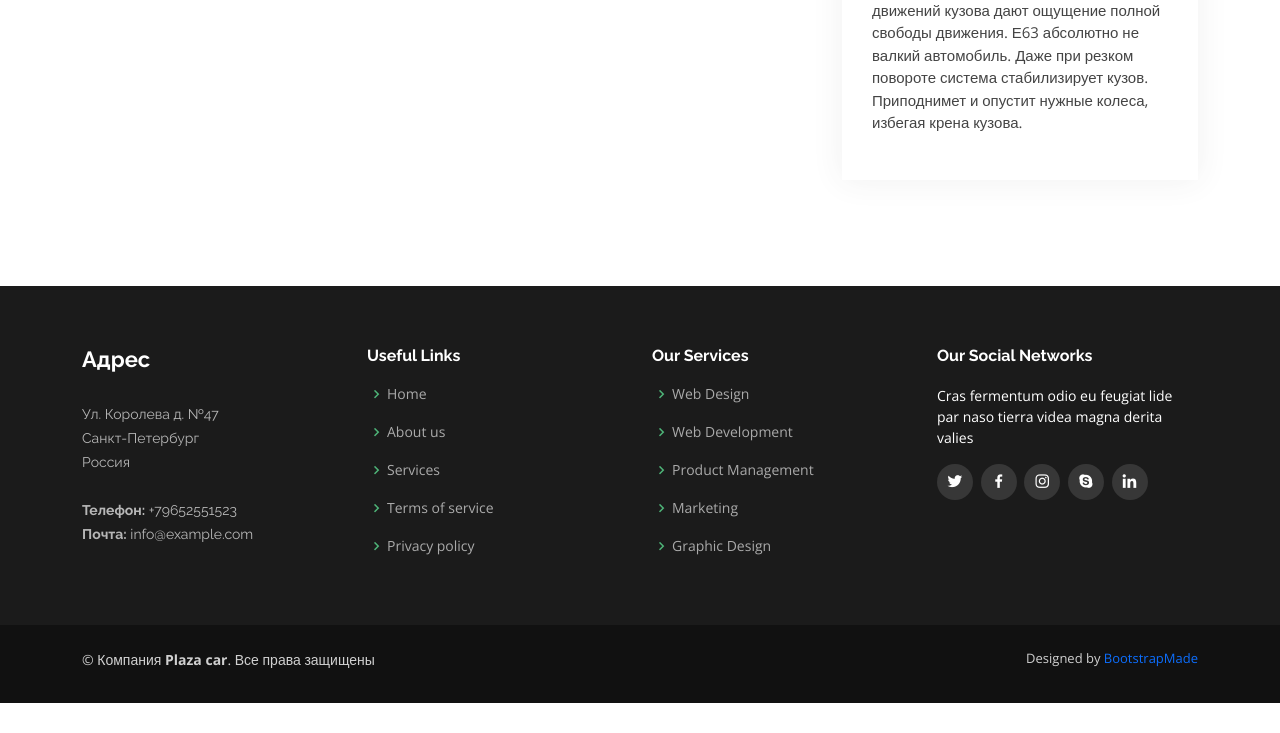
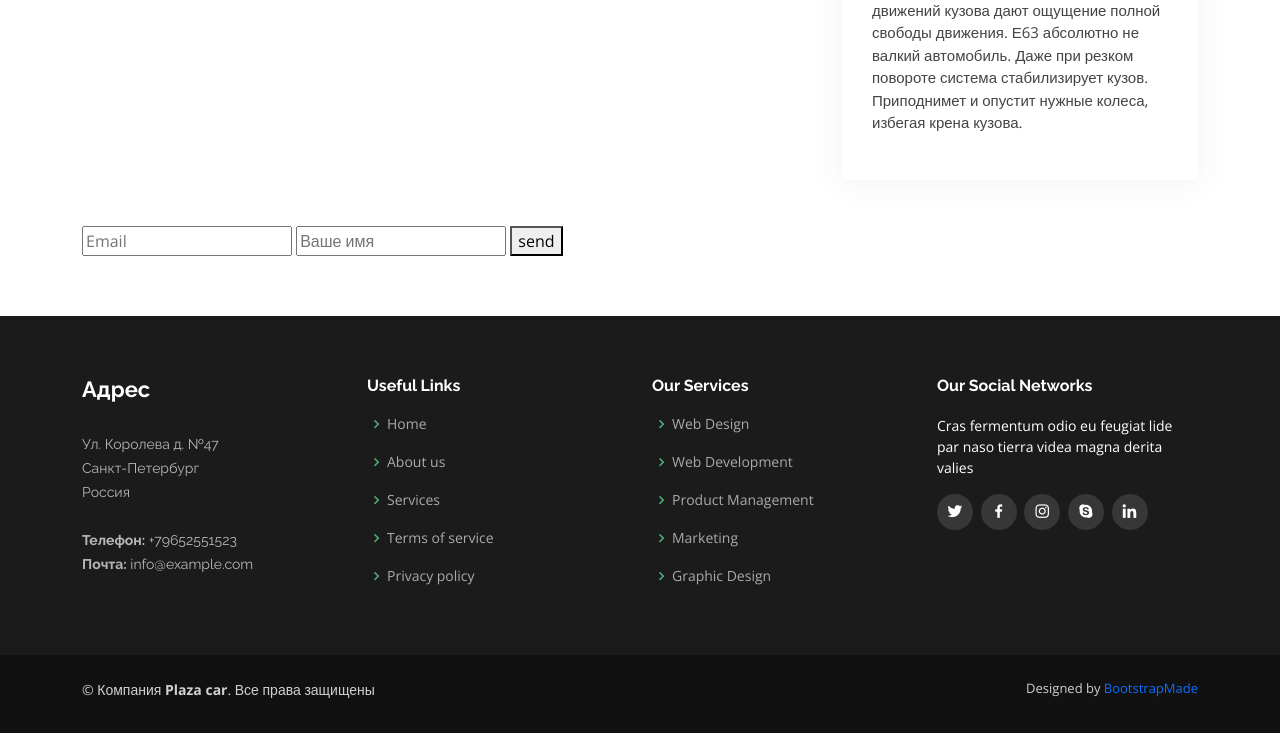
Before and after one commit to BORZ070/djangocar, a Django app: page /car/3 in a window 1280 px wide. Shown: the part 776-1509 px from the top of the page. Before the commit the page ends 1479 px from the top, so only its background shows below. Run offline with Django 4.2, Linux system fonts and the light colour scheme; data comes from the database, SQL or seed files in the repository; both versions use the stored data as it was after the commit; some libraries are stand-ins or nearby versions.

Commit message:
update 9

```diff
--- a/about/admin.py
+++ b/about/admin.py
@@ -1,4 +1,5 @@
 from django.contrib import admin
-from about.models import Manager
+from about.models import Manager, Bill
 
 admin.site.register(Manager)
+admin.site.register(Bill)
--- a/about/models.py
+++ b/about/models.py
@@ -8,7 +8,13 @@ class Manager(models.Model):
     phone = models.CharField(max_length=50)
     info = models.TextField(blank=True, null=True)
 
+    def __str__(self):
+        return self.name
 
+
+class Bill(models.Model):
+    email = models.EmailField()
+    name = models.CharField(max_length=50)
 
     def __str__(self):
         return self.name
--- a/djangocar_project/settings.py
+++ b/djangocar_project/settings.py
@@ -116,3 +116,5 @@ DEFAULT_AUTO_FIELD = 'django.db.models.BigAutoField'
 
 MEDIA_URL = '/media/'
 MEDIA_ROOT = BASE_DIR / 'media'
+
+EMAIL_BACKEND = 'django.core.mail.backends.console.EmailBackend'
--- /dev/null
+++ b/mainpage_car/forms.py
@@ -0,0 +1,6 @@
+from django import forms
+
+
+class Bill(forms.ModelForm):
+    class Meta:
+        ...
--- a/mainpage_car/views.py
+++ b/mainpage_car/views.py
@@ -1,5 +1,6 @@
 from django.shortcuts import render
 from mainpage_car.models import Car
+from about.models import Bill
 
 
 def main_views(request):
@@ -9,4 +10,12 @@ def main_views(request):
 
 def detail_views(request, pk):
     car = Car.objects.get(id=pk)
+    if request.method == 'POST':
+        form = Bill(request.POST)
+        email = form.cleaned_data['email']
+        print(email, 'email')
+        name = form.cleaned_data['name']
+        print(name, 'name')
+    else:
+        form = Bill()
     return render(request, 'detail_new.html', {'car': car})
--- a/templates/detail_new.html
+++ b/templates/detail_new.html
@@ -79,6 +79,12 @@
             </div>
 
           </div>
+    <form action="" method="POST">
+        {% csrf_token %}
+        <input name="email" placeholder="Email" type="email">
+        <input name="name" placeholder="Ваше имя">
+        <button type="submit"> send </button>
+    </form>
 
         </div>
       </section><!-- End Portfolio Details Section -->
```
Also changed, not shown: about/migrations/0003_bill.py (added), db.sqlite3.
